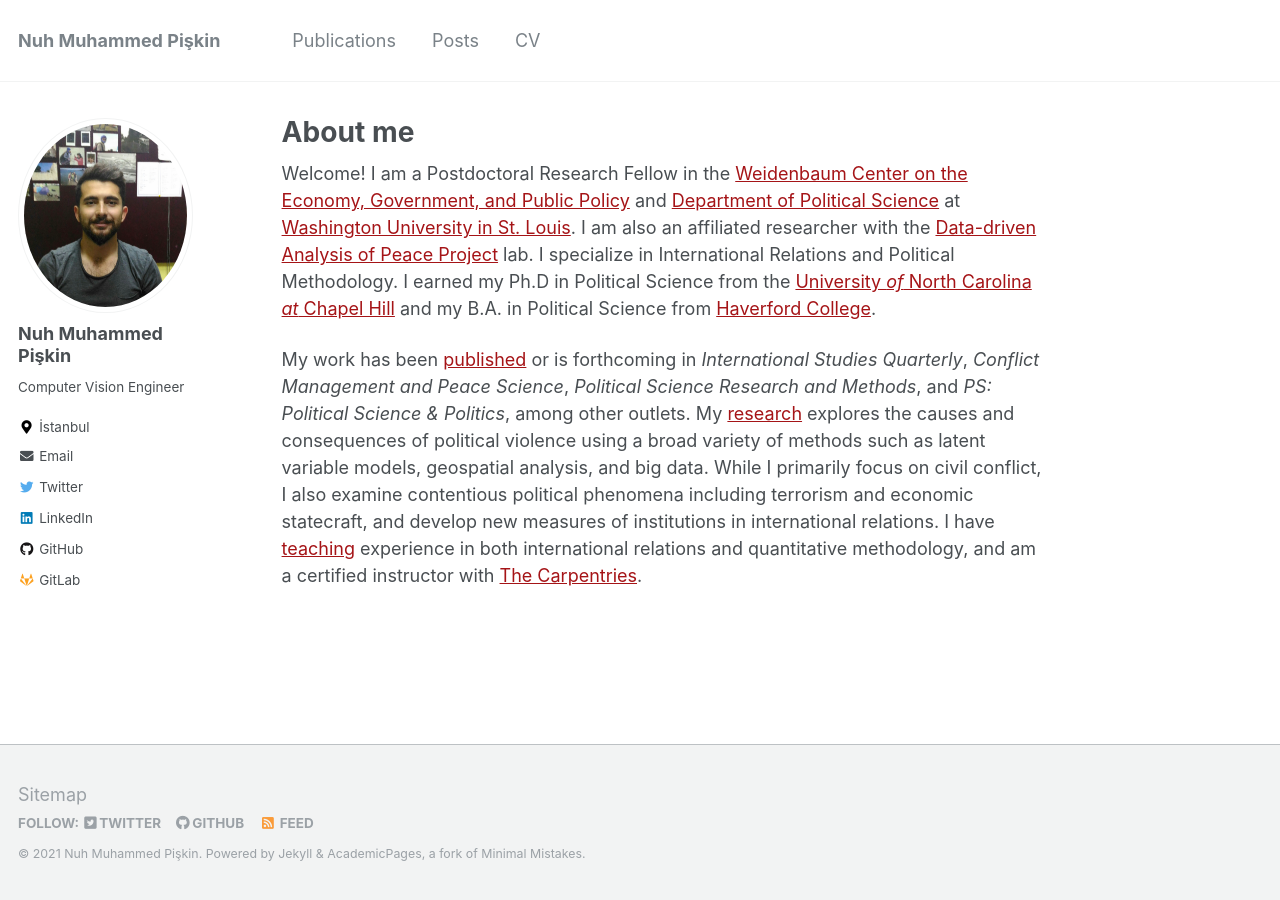
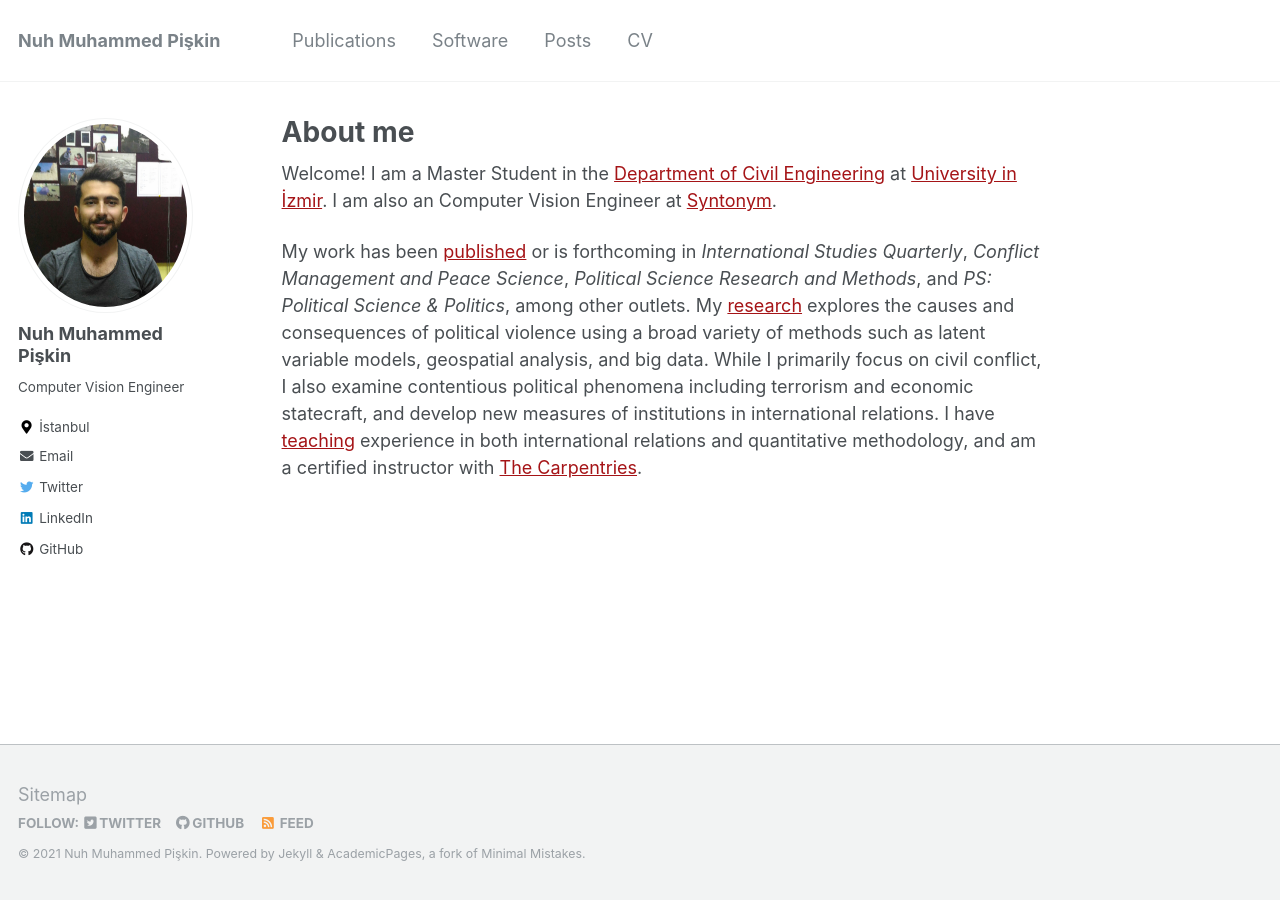
Before and after one commit to nuhpiskin/nuhpiskin.github.io, a Jekyll site: the page built from _pages/about.md, in a window 1280 px wide. Built offline with Jekyll 4.4.1, drawn with Linux system fonts in a browser that asks for light colours.

Commit message:
some changes is implemented.

```diff
--- a/_config.yml
+++ b/_config.yml
@@ -10,8 +10,8 @@ locale                   : "en-US"
 title                    : "Nuh Muhammed Pişkin"
 title_separator          : "-"
 name                     : &name "Nuh Muhammed Pişkin"
-description              : &description "Computer Vision Engineer"
-url                      : https://jayrobwilliams.com # the base hostname & protocol for your site e.g. "https://mmistakes.github.io"
+description              : &description "Computer Vision Engineer at Syntonym"
+url                      : https://nuhpiskin.github.io # the base hostname & protocol for your site e.g. "https://mmistakes.github.io"
 baseurl                  : "" # the subpath of your site, e.g. "/blog"
 repository               : "nuhpiskin/nuhpiskin.github.io"
 teaser                   : # filename of teaser fallback teaser image placed in /images/, .e.g. "500x300.png"
@@ -100,7 +100,7 @@ author:
   facebook         :
   foursquare       :
   github           : "nuhpiskin"
-  gitlab           : "nuhpiskin"
+  gitlab           : #"nuhpiskin"
   google_plus      :
   keybase          :
   instagram        :
--- a/_data/navigation.yml
+++ b/_data/navigation.yml
@@ -9,8 +9,8 @@ main:
   # - title: "Teaching"
   #   url: /teaching/
 
-  # - title: "Software"
-  #   url: /software/
+  - title: "Software"
+    url: /software/
 
   - title: "Posts"
     url: /posts/
--- a/_pages/about.md
+++ b/_pages/about.md
@@ -8,16 +8,10 @@ redirect_from:
   - /about.html
 ---
 
-Welcome! I am a Postdoctoral Research Fellow in the
-[Weidenbaum Center on the Economy, Government, and Public Policy](https://wc.wustl.edu/)
-and [Department of Political Science](https://polisci.wustl.edu/) at
-[Washington University in St. Louis](https://wustl.edu/). I am also an
-affiliated researcher with the
-[Data-driven Analysis of Peace Project](https://dapp-lab.org) lab. I specialize
-in International Relations and Political Methodology. I earned my Ph.D in
-Political Science from the
-[University *of* North Carolina *at* Chapel Hill](https://www.unc.edu/) and my
-B.A. in Political Science from [Haverford College](https://www.haverford.edu/).
+Welcome! I am a Master Student in the [Department of Civil Engineering](https://insaat.ege.edu.tr/) at
+[University in İzmir](https://ege.edu.tr/tr-0/anasayfa.html). I am also an
+Computer Vision Engineer at
+[Syntonym](https://syntonym.com/).
 
 My work has been [published](publications) or is forthcoming in
 *International Studies Quarterly*, *Conflict Management and Peace Science*,
```
